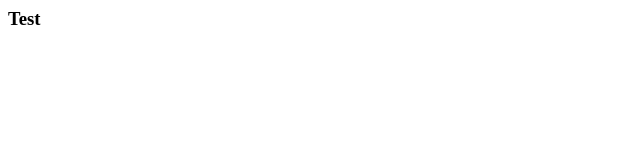
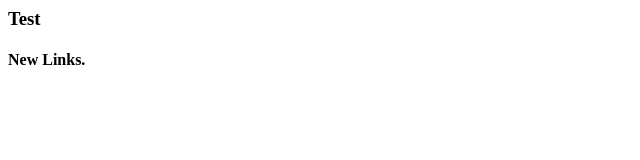
Before and after one commit to SiddheshAR/okk1, a plain HTML site: page index.html in a window 1280 px wide. Shown: the whole page, without its empty margins (0-640 px from the left). Drawn offline with Linux system fonts and the light colour scheme.

Commit message:
New commmit

```diff
--- a/index.html
+++ b/index.html
@@ -6,6 +6,7 @@
 </head>
 <body>
     <h3>Test</h3>
+    <h4>New Links.</h4>
 </body>
 <script src="test.js"></script>
 </html>
--- a/test.js
+++ b/test.js
@@ -1,3 +1,4 @@
+// Test for Git
 const orderId = 8000;
 
 const Promisez = ValueChecker(orderId);
```
